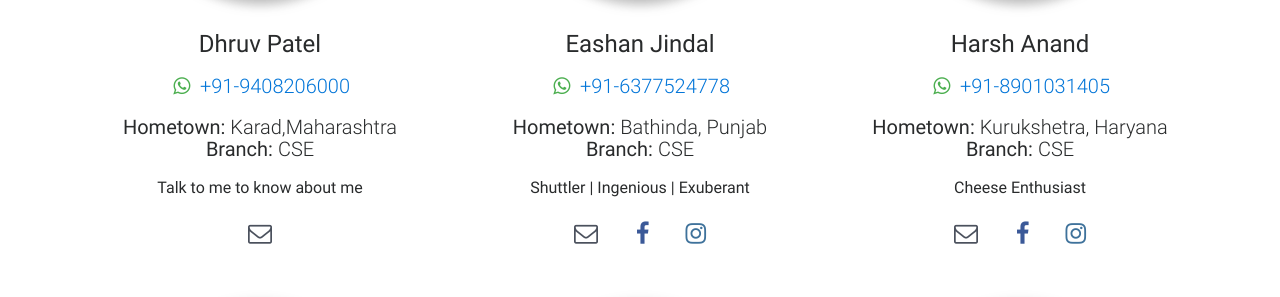
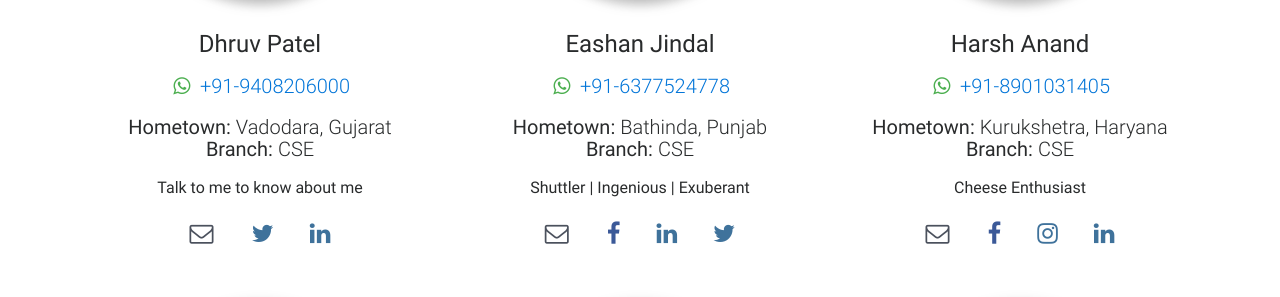
Before and after one commit to manav1403/CS-website, a PHP site: page /cs_team_ug2020.php in a window 1280 px wide. Shown: the part 1088-1385 px from the top of the page. Run offline with PHP 8.4, Linux system fonts and the light colour scheme.

Commit message:
links update

```diff
--- a/cs/cs_team_ug2020.php
+++ b/cs/cs_team_ug2020.php
@@ -46,9 +46,13 @@ include 'navbar.html';
             <h4>Dhruv Patel</h4>
             <h5><i class="icons-sm-i fa fa-whatsapp green-text"></i><a
                     href="https://api.whatsapp.com/send?phone=9408206000">+91-9408206000</a></h5>
-            <h5><strong>Hometown: </strong>Karad,Maharashtra <br><strong>Branch: </strong>CSE</h5>
+            <h5><strong>Hometown: </strong>Vadodara, Gujarat <br><strong>Branch: </strong>CSE</h5>
             <p>Talk to me to know about me</p>
             <a class="icons-sm email-ic" href="mailto:patel.4@iitj.ac.in"><i class="fa fa-envelope-o"></i> </a>
+            <a class="icons-sm ins-ic" target="_blank" href="https://twitter.com/realDhruvPatel"><i
+                    class="fa fa-twitter"> </i></a>
+                <a class="icons-sm ins-ic" target="_blank" href="https://www.linkedin.com/in/dhruv-patel-iitj/"><i
+                    class="fa fa-linkedin"> </i></a>
         </div>
         <div class="col-lg-4 col-md-6 mb-r animate-profile invisible">
             <div class="avatar"><img src="images/sqloader.gif" data-src="images2/avatar/B18CSE013(AH).png"
@@ -61,8 +65,10 @@ include 'navbar.html';
             <a class="icons-sm email-ic" href="mailto:kumar.67@iitj.ac.in"><i class="fa fa-envelope-o"></i> </a>
             <a class="icons-sm fb-ic" target="_blank" href="https://www.facebook.com/eashan.jindal/"><i
                     class="fa fa-facebook"> </i></a>
-            <a class="icons-sm ins-ic" target="_blank" href="https://www.instagram.com/eashan_jindal/"><i
-                    class="fa fa-instagram"> </i></a>
+            <a class="icons-sm ins-ic" target="_blank" href="https://www.linkedin.com/in/eashanjindal/"><i
+                    class="fa fa-linkedin"> </i></a>
+                    <a class="icons-sm ins-ic" target="_blank" href="https://twitter.com/eashanji"><i
+                class="fa fa-twitter"> </i></a>
         </div>
         <div class="col-lg-4 col-md-6 mb-r animate-profile invisible">
             <div class="avatar"><img src="images/sqloader.gif" data-src="images2/avatar/B18CSE016(AH).jpg"
@@ -77,6 +83,8 @@ include 'navbar.html';
                 </i></a>
             <a class="icons-sm ins-ic" target="_blank" href="https://www.instagram.com/harsh_not_haarsh/"><i
                     class="fa fa-instagram"> </i></a>
+                    <a class="icons-sm ins-ic" target="_blank" href="https://www.linkedin.com/in/harsh1429/"><i
+                    class="fa fa-linkedin"> </i></a>
         </div>
         <div class="col-lg-4 col-md-6 mb-r animate-profile invisible">
             <div class="avatar"><img src="images/sqloader.gif" data-src="images2/avatar/B18CSE040(AH).jpg"
@@ -91,6 +99,10 @@ include 'navbar.html';
                 </i></a>
             <a class="icons-sm ins-ic" target="_blank" href="https://www.instagram.com/kanani.jash/"><i
                     class="fa fa-instagram"> </i></a>
+                    <a class="icons-sm ins-ic" target="_blank" href="https://www.linkedin.com/in/jash-patel-78a998173/"><i
+                    class="fa fa-linkedin"> </i></a>
+                    <a class="icons-sm ins-ic" target="_blank" href="https://github.com/Jashpatel1"><i
+                class="fa fa-github"> </i></a>
         </div>
         <div class="col-lg-4 col-md-6 mb-r animate-profile invisible">
             <div class="avatar"><img src="images/sqloader.gif" data-src="images2/avatar/B18BB015(AH).jpg"
@@ -138,6 +150,7 @@ include 'navbar.html';
             <a class="icons-sm email-ic" href="mailto:sharma.28@iitj.ac.in"><i class="fa fa-envelope-o"></i> </a>
             <a class="icons-sm ins-ic" target="_blank" href="https://www.instagram.com/nidhisharma8261/"><i class="fa fa-instagram">
                 </i></a>
+                <a class="icons-sm li-ic" target="_blank" href="https://www.linkedin.com/in/nidhi-sharma-75928a1b5/"><i class="fa fa-linkedin"></i></a>
         </div>
         <div class="col-lg-6 col-md-6 mb-r animate-profile invisible">
             <div class="avatar"><img src="images/sqloader.gif" data-src="images2/avatar/B18ME039(AH).jpg"
@@ -163,6 +176,7 @@ include 'navbar.html';
             <a class="icons-sm email-ic" href="mailto:yashvi.1@iitj.ac.in"><i class="fa fa-envelope-o"></i> </a>
             <a class="icons-sm ins-ic" target="_blank" href="https://www.instagram.com/yashvi_ramanuj/"><i class="fa fa-instagram">
                 </i></a>
+                <a class="icons-sm li-ic" target="_blank" href="https://www.linkedin.com/in/yashvi-ramanuj/"><i class="fa fa-linkedin"></i></a>
         </div>
     </div>
 
```
Also changed, not shown: cs/images2/avatar/B19BB013(SG).jpg.
